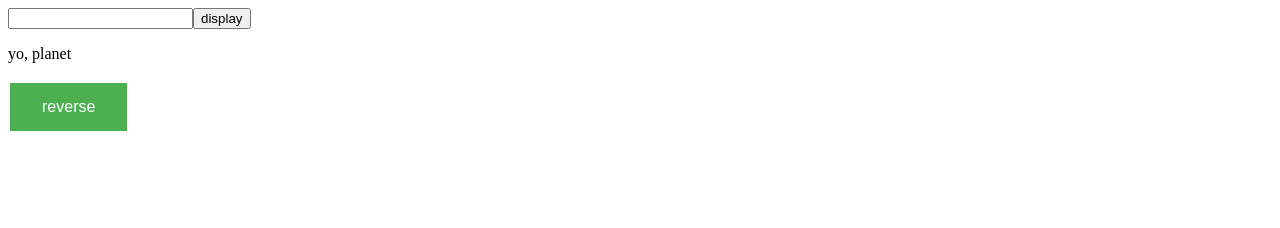
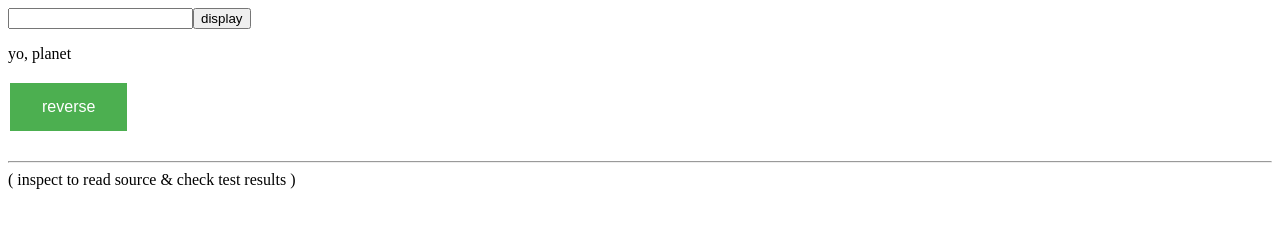
Before and after one commit to colevandersWands/hyperapp-starter-basic, a plain HTML site: page index.html in a window 1280 px wide. Drawn offline with Linux system fonts and the light colour scheme.

Commit message:
annotation

```diff
--- a/index.html
+++ b/index.html
@@ -18,6 +18,10 @@
       <script src='./dependencies/self-logging-hyperapp.js'></script>
       <script  src="./scripts/app.js"></script>
 
+      <br>
+      <hr>
+      ( inspect to read source & check test results )
+
   </body>
 
 </html>
```
